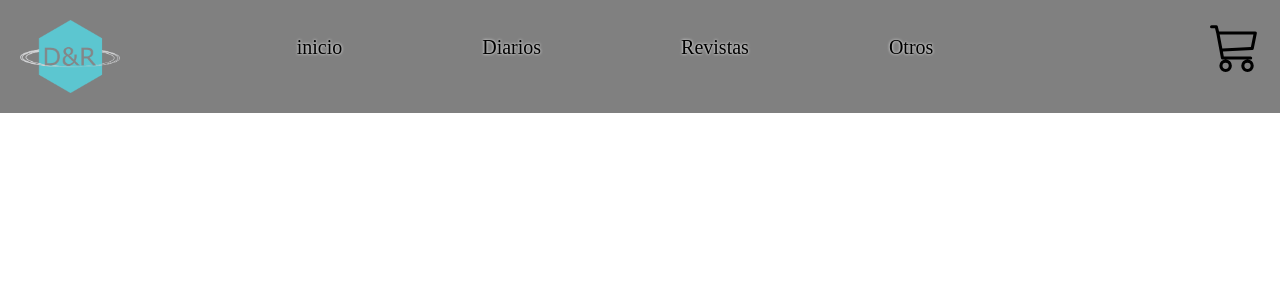
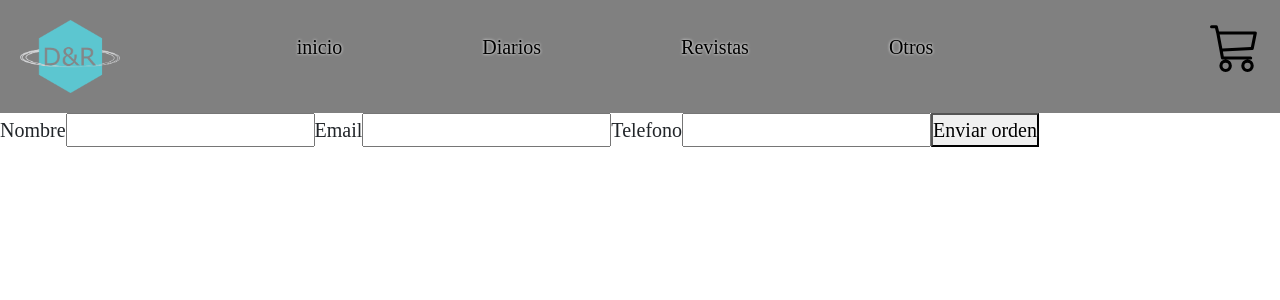
Before and after one commit to RamiroMangione/Preentrega1-mangione, a React (Vite) app: page /checkout in a window 1280 px wide. Shown: the top 300 px of the page. Built offline with nearby package versions, Linux system fonts and the light colour scheme; a web font is replaced by a local one.

Commit message:
validacion, readme y firebase

```diff
--- a/package.json
+++ b/package.json
@@ -16,7 +16,9 @@
     "react": "^18.3.1",
     "react-dom": "^18.3.1",
     "react-icons": "^5.2.1",
-    "react-router-dom": "^6.25.1"
+    "react-router-dom": "^6.25.1",
+    "react-toastify": "^10.0.5",
+    "yup": "^1.4.0"
   },
   "devDependencies": {
     "@types/react": "^18.3.3",
--- a/src/App.jsx
+++ b/src/App.jsx
@@ -7,12 +7,15 @@ import { BrowserRouter, Routes, Route } from 'react-router-dom';
 import { CartProvider } from './context/CartContext'
 import Cart from './componentes/Cart/Cart'
 import Checkout from './componentes/Checkout/Checkout'
+import 'react-toastify/dist/ReactToastify.css'
+import { ToastContainer } from 'react-toastify'
 function App() {
 
   return (
       <BrowserRouter>
         <CartProvider>
           <Navbar/>
+          <ToastContainer/>
           <Routes>
             <Route path='/' element={<ItemListContainer/>}/>
             <Route path='/categoria/:categoria' element={<ItemListContainer />}/>
--- a/src/componentes/Cart/Cart.jsx
+++ b/src/componentes/Cart/Cart.jsx
@@ -23,8 +23,12 @@ const Cart = () => {
       <ul className='listaProductos'>
         {cart.map( (productoCarrito) => (
             <li className='filaProducto' key={productoCarrito.id}>
+              <Link to={`/detalle/${productoCarrito.id}`}>
                 <img width={150} src={productoCarrito.imagen} alt={productoCarrito.titulo}  />
+              </Link>
+              <Link to={`/detalle/${productoCarrito.id}`}>
                 <h3>{productoCarrito.titulo}</h3>
+              </Link>
                 <p>Cantidad: {productoCarrito.cantidad}</p>
                 <p>Precio unitario: ${productoCarrito.precio}</p>
                 <p>Subtotal: ${productoCarrito.precio * productoCarrito.cantidad}</p>
--- a/src/componentes/Checkout/Checkout.jsx
+++ b/src/componentes/Checkout/Checkout.jsx
@@ -1,13 +1,68 @@
 import React from 'react'
+import { useState } from 'react'
+import { CartContext } from '../../context/CartContext'
+import { useContext } from 'react'
+import { Timestamp, addDoc, collection } from 'firebase/firestore'
+import FormularioCheckout from './FormularioCheckout'
+import db from '../../db/db'
+import validarFormulario from '../../utils/validacionFormulario'
+import { toast } from 'react-toastify'
 
 const Checkout = () => {
+    const [datos, setDatos] = useState({
+        nombre: "",
+        email: "",
+        tel: "",
+    })
 
+    const [idOrden, setIdOrden] = useState(null)
+    const {cart, precioTotal} = useContext(CartContext)
 
-  return (
+    const handleChangeInput = (event) => {
+        setDatos({
+            ...datos,[event.target.name]: event.target.value
+        })
+    }
+
+    const handleSubmit = async(event) => {
+        event.preventDefault()
+        const orden = {
+            comprador: {...datos},
+            productos:[...cart],
+            fecha: Timestamp.fromDate(new Date()),
+            total:precioTotal(),
+        }
+        const response =await validarFormulario(datos)
+        if (response.status === "success") {
+        sendOrder(orden)
+        toast.success("Orden realizada con exito")
+    }
+        else {
+            toast.warning(response.error)
+        }
+    }
+    const sendOrder = async(orden) => {
+        try {
+        const ordenesRef = collection(db, 'ordenes')
+        const ordendb = await addDoc(ordenesRef, orden)
+        setIdOrden(ordendb.id)
+        } catch (error) {
+            console.log(error)
+        }
+
+    }
+
+    if (idOrden) {
+        return (
+            <div>
+                <h2>Gracias por su compra</h2>
+                <h3>Tu codigo de orden es: {idOrden}</h3>
+            </div>)}
+    return (
     <div>
-
+        <FormularioCheckout datos={datos} handleChangeInput={handleChangeInput} handleSubmit={handleSubmit}/>
     </div>
-  )
+)
 }
 
 export default Checkout
--- /dev/null
+++ b/src/componentes/Checkout/FormularioCheckout.jsx
@@ -0,0 +1,19 @@
+import React from 'react'
+
+const FormularioCheckout = ({datos, handleChangeInput, handleSubmit}) => {
+  return (
+    <div>
+        <form onSubmit={handleSubmit}>
+        <label > Nombre</label>
+        <input type="text" name='nombre' value={datos.nombre} onChange={handleChangeInput} />
+        <label> Email</label>
+        <input type="email" name='email' value={datos.email} onChange={handleChangeInput} />
+        <label> Telefono</label>
+        <input type="tel" name='tel' value={datos.tel} onChange={handleChangeInput} />
+        <button type='submit'>Enviar orden</button>
+    </form>
+    </div>
+  )
+}
+
+export default FormularioCheckout
--- /dev/null
+++ b/src/utils/validacionFormulario.js
@@ -0,0 +1,17 @@
+import { object, string} from 'yup'
+
+let userSchema = object({
+    nombre: string().required("Eror en el nombre"),
+    email: string().email().required("Error en el mail"),
+    telefono: string().required("Error en el telefono"),
+})
+
+const validarFormulario = async(data) => {
+    try {
+        await userSchema.validate(data)
+        return {status: "success"}
+    } catch (error) {
+        return {status: "error", error: error.message}
+    }
+}
+export default validarFormulario
```
Also changed, not shown: 2 other files (tests, documents, lock files or other folders).
